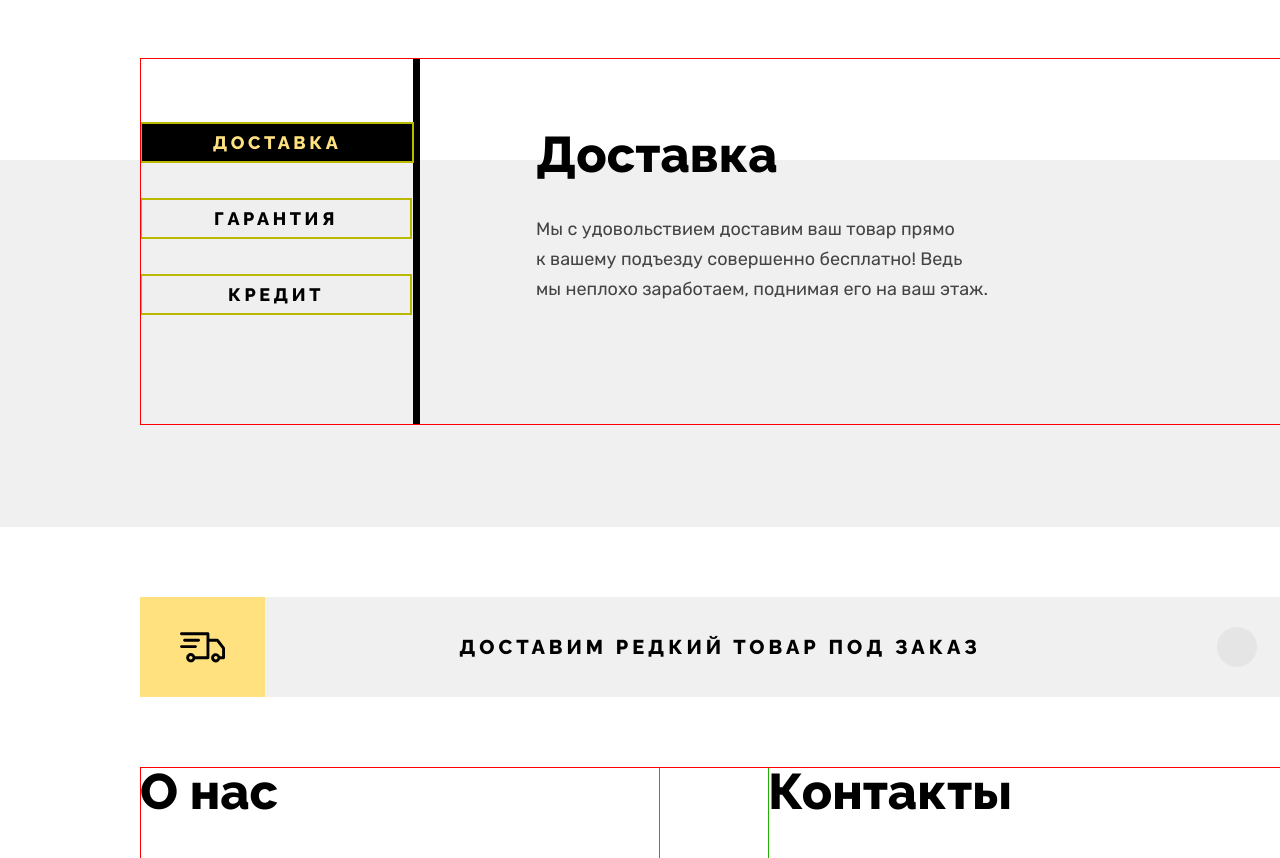
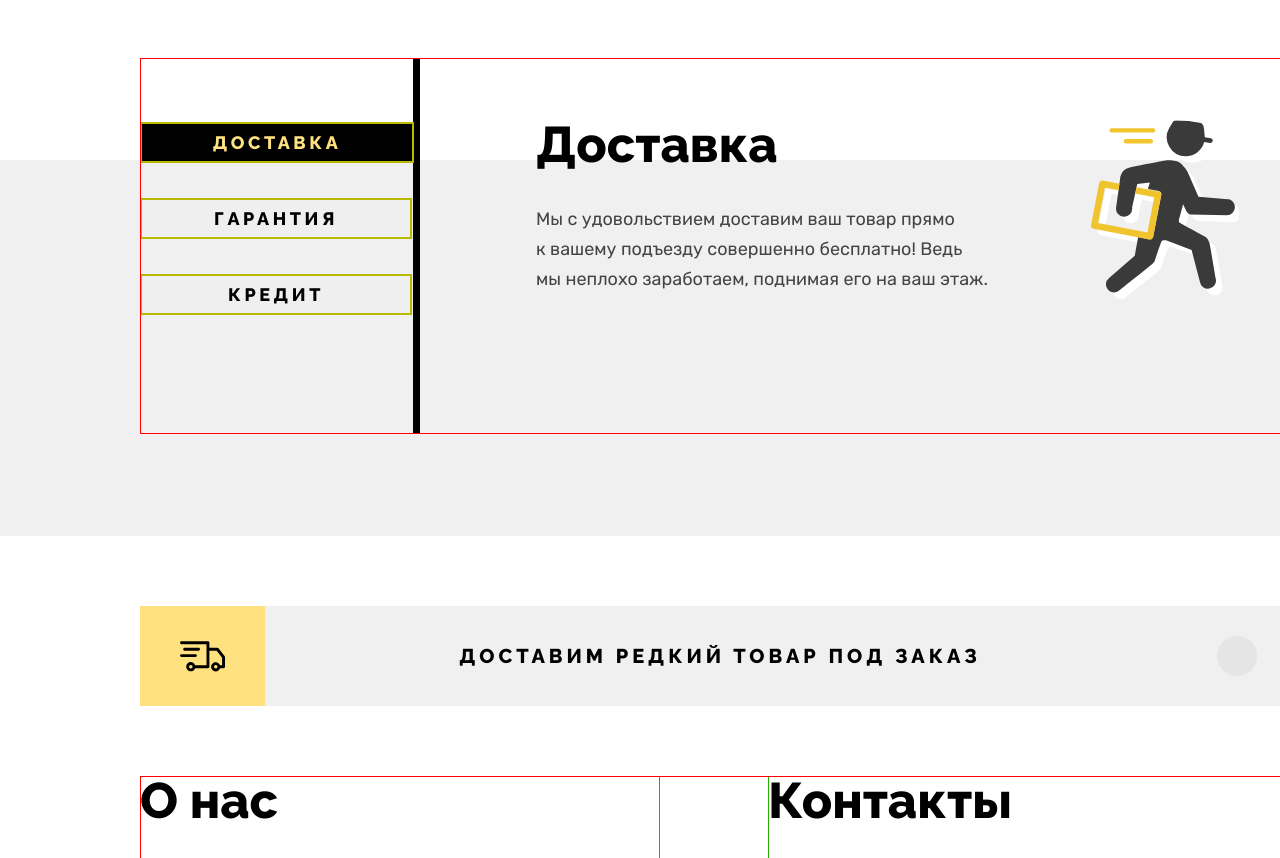
Before and after one commit to rushe4ka/JM-device-34, a plain HTML site: page index.html in a window 1280 px wide. Shown: the part 1075-1933 px from the top of the page. Drawn offline with Linux system fonts and the light colour scheme.

Commit message:
Описывает сетку блока Services

```diff
--- a/index.html
+++ b/index.html
@@ -217,15 +217,17 @@
             </li>
           </ol>
           <ol class="services-list">
-            <li>
-              <h2 class="service-title section-title">Доставка</h2>
-              <p class="service-text">Мы&nbsp;с&nbsp;удовольствием доставим ваш товар прямо к&nbsp;вашему подъезду совершенно бесплатно! Ведь мы&nbsp;неплохо заработаем, поднимая его на&nbsp;ваш этаж.</p>
+            <li class="service-list-item">
+              <div class="service-wrapper">
+                <h2 class="service-title section-title">Доставка</h2>
+                <p class="service-text">Мы&nbsp;с&nbsp;удовольствием доставим ваш товар прямо к&nbsp;вашему подъезду совершенно бесплатно! Ведь мы&nbsp;неплохо заработаем, поднимая его на&nbsp;ваш этаж.</p>
+              </div>
             </li>
-            <li class="visually-hidden">
+            <li class="service-list-item visually-hidden">
               <h2 class="service-title section-title">Гарантия</h2>
               <p class="service-text">Если из-за возгорания купленного у&nbsp;нас товара у&nbsp;вас сгорит дом&nbsp;&mdash; не&nbsp;переживайте, мы&nbsp;выдадим вам новый. Товар, не&nbsp;дом, конечно&nbsp;же.</p>
             </li>
-            <li class="visually-hidden">
+            <li class="service-list-item visually-hidden">
               <h2 class="service-title section-title">Кредит</h2>
               <p class="service-text">Залезть в&nbsp;долговую яму стало проще! Кредитные консультанты подберут для вас наиболее выгодные условия кредита. Выгодные для банка, разумеется.</p>
             </li>
--- a/styles/styles.css
+++ b/styles/styles.css
@@ -382,9 +382,23 @@ img {
   list-style-type: none;
 }
 
-.services-list li {
-  padding: 72px 60px 72px 116px;
+.service-list-item {
+  display: grid;
+  padding: 62px 168px 134px 116px;
+  grid-template-columns: auto auto;
+  grid-column-gap: 80px;
 }
+
+.service-list-item::after {
+  display: block;
+  content: "";
+  width: 170px;
+  height: 180px;
+
+  background-image: url("/images/delivery.svg");
+  background-repeat: no-repeat;
+  background-position: 0 0;
+  }
 
 .service-title {
   margin: 0;
```
